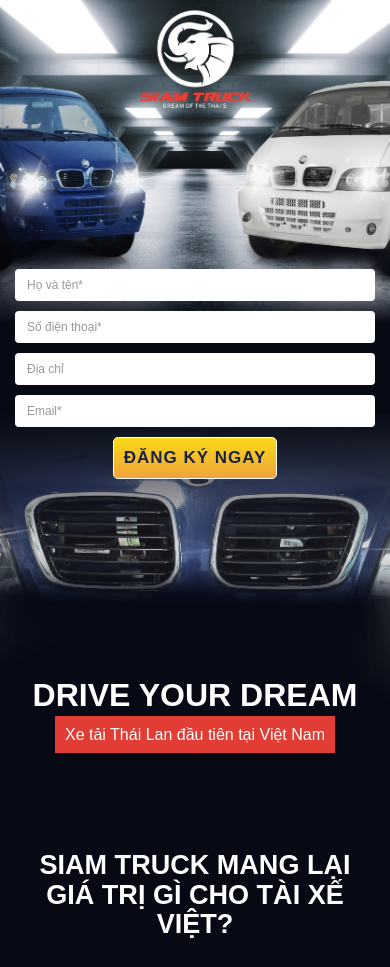
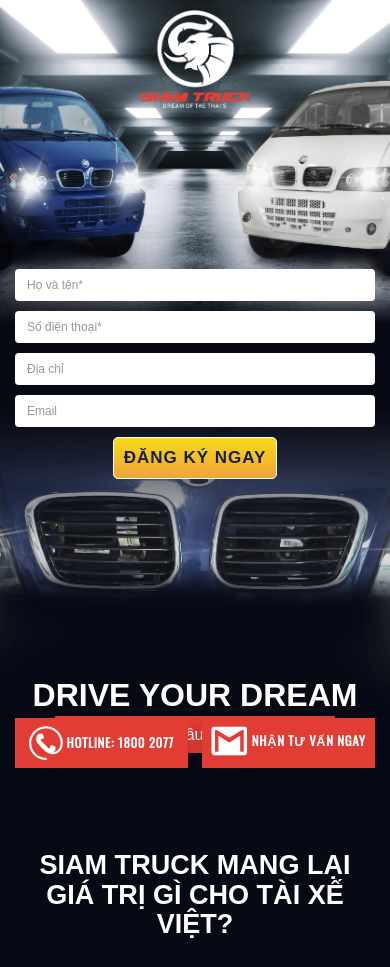
Before and after one commit to hoangdinhcong/huong-space, a PHP site: page / in a window 390 px wide. Shown: the part 66-1033 px from the top of the page. Run offline with PHP 8.4, Linux system fonts and the light colour scheme.

Commit message:
change 1

```diff
--- a/index.php
+++ b/index.php
@@ -11,9 +11,6 @@
     }
     if (!$_POST['address']) {
         $_POST['address'] = ' ';
-    }
-    if (!$_POST['email']) {
-        $errors['email'] = 'Vui lòng nhập email';
     }
 
     if (empty($errors)) {
@@ -42,7 +39,7 @@
     <link href="https://fonts.googleapis.com/css?family=Oswald&display=swap" rel="stylesheet">
     <link rel="shortcut icon" href="favicon.ico" type="image/x-icon">
     <link rel="icon" href="favicon.ico" type="image/x-icon">
-    <link rel="stylesheet" href="stylev4.css?v1.4">
+    <link rel="stylesheet" href="stylev4.css?v1.5">
 </head>
 
 <body>
@@ -62,7 +59,7 @@
             </div>
             <div id="navbar" class="navbar-collapse collapse">
                 <ul class="nav navbar-nav navbar-right">
-                    <li><a href="tel:0909202699"><img src="assetv4/hotline.png"> <span>HOTLINE: 0909 20 26 99</span></a>
+                    <li><a href="tel:18002077"><img src="assetv4/hotline.png"> <span>HOTLINE: 1800 2077</span></a>
                     </li>
                     <li><a href="#tRegisterForm"><img src="assetv4/gmail.png"> <span>NHẬN TƯ VẤN NGAY</span></a></li>
                 </ul>
@@ -95,7 +92,7 @@
                             <?php endif; ?>
                         </div>
                         <div class="form-group">
-                            <input type="email" class="form-control" name="email" placeholder="Email*" required>
+                            <input type="email" class="form-control" name="email" placeholder="Email">
                             <?php if (!empty($errors['email'])) : ?>
                                 <span class="help-block text-danger "><?php echo $errors['email'] ?></span>
                             <?php endif; ?>
@@ -169,7 +166,7 @@
                             <h4 class="tFeatureBoxTitle">HỆ THỐNG GIẢI TRÍ HIỆN ĐẠI</h4>
                             <div class="gapSolid"></div>
                             <div class="tFeatureBoxContent">
-                                <p>Trang bị các cổng USB, CD, radio … nhằm mang đến cảm giác thoải mái nhất cho tài xế.
+                                <p>Trang bị các cổng USB, thẻ SD, Radio, sạc điện thoại không dây ... nhằm mang đến cảm giác thoải mái nhất cho tài xế.
                                 </p>
                             </div>
                         </div>
@@ -204,11 +201,10 @@
                     <div class="tFeatureBox">
                         <div class="tFeatureBoxBody">
                             <img src="assetv4/feature4.png" alt="" class="img-responsive tFeatureBoxImage">
-                            <h4 class="tFeatureBoxTitle">HỆ THỐNG GIẢM SỐC</h4>
+                            <h4 class="tFeatureBoxTitle">HỆ THỐNG GIẢM XÓC</h4>
                             <div class="gapSolid"></div>
                             <div class="tFeatureBoxContent">
-                                <p>Sử dụng 6 lá nhíp đàn hồi giúp xe giảm xóc tốt, hoạt động ổn định trong nhiều điều
-                                    kiện vận tải.</p>
+                                <p>Sử dụng 6 lá nhíp đàn hồi và lo xo giảm xóc, giúp xe giảm xóc tốt, hoạt động ổn định trong nhiều điều kiện vận tải.</p>
                             </div>
                         </div>
                     </div>
@@ -247,7 +243,7 @@
         <div class="container">
             <div class="row">
                 <div class="col-md-6 col-md-offset-3 text-center">
-                    <div class="tQuestion">
+                    <div class="tQuestion" onclick="window.location='tel:18002077';">
                         <p>Bạn chọn mua xe 1 đời hay dành cả đời để mua xe?</p>
                         <h3>LIÊN HỆ ĐỂ ĐƯỢC TƯ VẤN</h3>
                     </div>
@@ -484,7 +480,7 @@
                             ĐÃI</span>
                         <br>
                     </p>
-                    <button type="button" class="btn btn-golden" style="font-size: 12.71px; margin: auto;" onclick="window.location='tel:0909202699';">GỌI NGAY ĐỂ ĐƯỢC HỖ TRỢ</button>
+                    <button type="button" class="btn btn-golden" style="font-size: 12.71px; margin: auto;" onclick="window.location='tel:18002077';">GỌI NGAY ĐỂ ĐƯỢC HỖ TRỢ</button>
                 </div>
                 <div class="col-md-6 col-sm-6 text-center" style="margin-bottom:25px;">
                     <img src="assetv4/qr.png" class="img-responsive" alt="Image" style="display: inline-block; margin-right: 10px; vertical-align: top; max-width: 153px; height:auto;">
@@ -500,12 +496,25 @@
     <footer class="footer">
         <div class="container">
             <div class="row">
-                <div class="col-md-5 text-center tHotline"><img src="assetv4/hotline.png"> <span>HOTLINE: 0909 20 26
-                        99</span></div>
+                <div class="col-md-5 text-center tHotline"><a href="tel:18002077"><img src="assetv4/hotline.png"> <span>HOTLINE: 1800 2077</span></a></div>
                 <div class="col-md-7 text-center">
                     <span>Công Ty Ô tô An Phước - Đại lộ Bình Dương (QL13),<br> Khu phố Bình Đức 2, Phường Bình Hòa, Thị
                         xã
                         Thuận An, Tỉnh Bình Dương</span>
+                </div>
+            </div>
+            <div class="row gap visible-xs visible-sm"></div>
+        </div>
+    </footer>
+
+    <footer class="footer-fixed visible-sm visible-xs">
+        <div class="container">
+            <div class="row">
+                <div class="col-md-6 col-sm-6 col-xs-6 text-center" style="padding-right: 7px;">
+                    <a class="btn-gardient" href="tel:18002077"><img src="assetv4/hotline.png"> <span>HOTLINE: 1800 2077</span></a>
+                </div>
+                <div class="col-md-6 col-sm-6 col-xs-6 text-center" style="padding-left: 7px;">
+                    <a class="btn-gardient" href="#tRegisterForm"><img src="assetv4/gmail.png"> <span>NHẬN TƯ VẤN NGAY</span></a>
                 </div>
             </div>
         </div>
@@ -519,10 +528,10 @@
                     <div class="text-center" id="ec">
                         <h1 class="text-uppercase">SIAM TRUCK cảm ơn sự quan tâm của Quý khách hàng tới dòng sản phẩm xe tải Thái Lan của chúng tôi!</h1>
                         <div class="divider div-transparent" style="margin-top: 18px;margin-bottom: 18px;"></div>
-                        <span>Quý khách vui lòng đợi trong 2 giờ, đội ngũ nhân viên chúng tôi <br>sẽ liên lạc lại để tư vấn và hỗ trợ quý khách hàng tốt nhất! </span>
+                        <span>Quý khách vui lòng đợi trong 60 phút, đội ngũ nhân viên chúng tôi <br>sẽ liên lạc lại để tư vấn và hỗ trợ quý khách hàng tốt nhất! </span>
                     </div>
                     <div class="text-center">
-                        <button class="btn btn-default btn-golden" style="margin-bottom:25px;" onclick="window.location='tel:0909202699';">HOTLINE: 0909 20 26 99</button>
+                        <button class="btn btn-default btn-golden" style="margin-bottom:25px;" onclick="window.location='tel:18002077';">HOTLINE: 1800 2077</button>
                         <p style="font-style: italic;margin-bottom: 0px;">Mọi thông tin chi tiết vui lòng cập nhật trên trang:</p>
                         <p><a href="http://www.facebook.com/siamtruckxetaithailan" id="fblink" style="">http://www.facebook.com/siamtruckxetaithailan</a></p>
                     </div>
--- a/stylev4.css
+++ b/stylev4.css
@@ -250,18 +250,24 @@
     padding-bottom: 25px;
 }
 
-.footer .tHotline {
+.footer .tHotline a {
+    text-decoration: none;
     font-family: 'Oswald', sans-serif;
     font-weight: bold;
     font-size: 15.11px;
     letter-spacing: .7px;
     vertical-align: middle;
     padding: 6px 0px;
+    color: #fff;
 }
 
-.footer .tHotline>img {
+.footer .tHotline img {
     width: 23px;
     height: 23px;
+}
+
+.footer .gap {
+    min-height: 60px;
 }
 
 .tInstallment {
@@ -358,6 +364,7 @@
     font-size: 19px;
     margin-top: 23px;
     margin-bottom: 50px;
+    cursor: pointer;
 }
 
 .tQuestion h3 {
@@ -504,6 +511,32 @@
     margin-top: 50vh;
 }
 
+.footer-fixed {
+    position: fixed;
+    left: 0;
+    bottom: 10px;
+    width: 100%;
+    color: white;
+}
+
+.footer-fixed .btn-gardient {
+    background-color: #e13d34;
+    text-decoration: none;
+    padding-top: 8px;
+    box-shadow: 0px 8px 15px rgba(0, 0, 0, 0.2);
+    padding-bottom: 8px;
+    display: block;
+    min-height: 50px;
+}
+
+.footer-fixed .btn-gardient span {
+    color: #fff;
+    vertical-align: middle;
+    font-family: 'Oswald', sans-serif;
+    font-weight: bold;
+    letter-spacing: .7px;
+}
+
 /* màn hình laptop trở lên */
 
 @media (min-width: 992px) {
```
